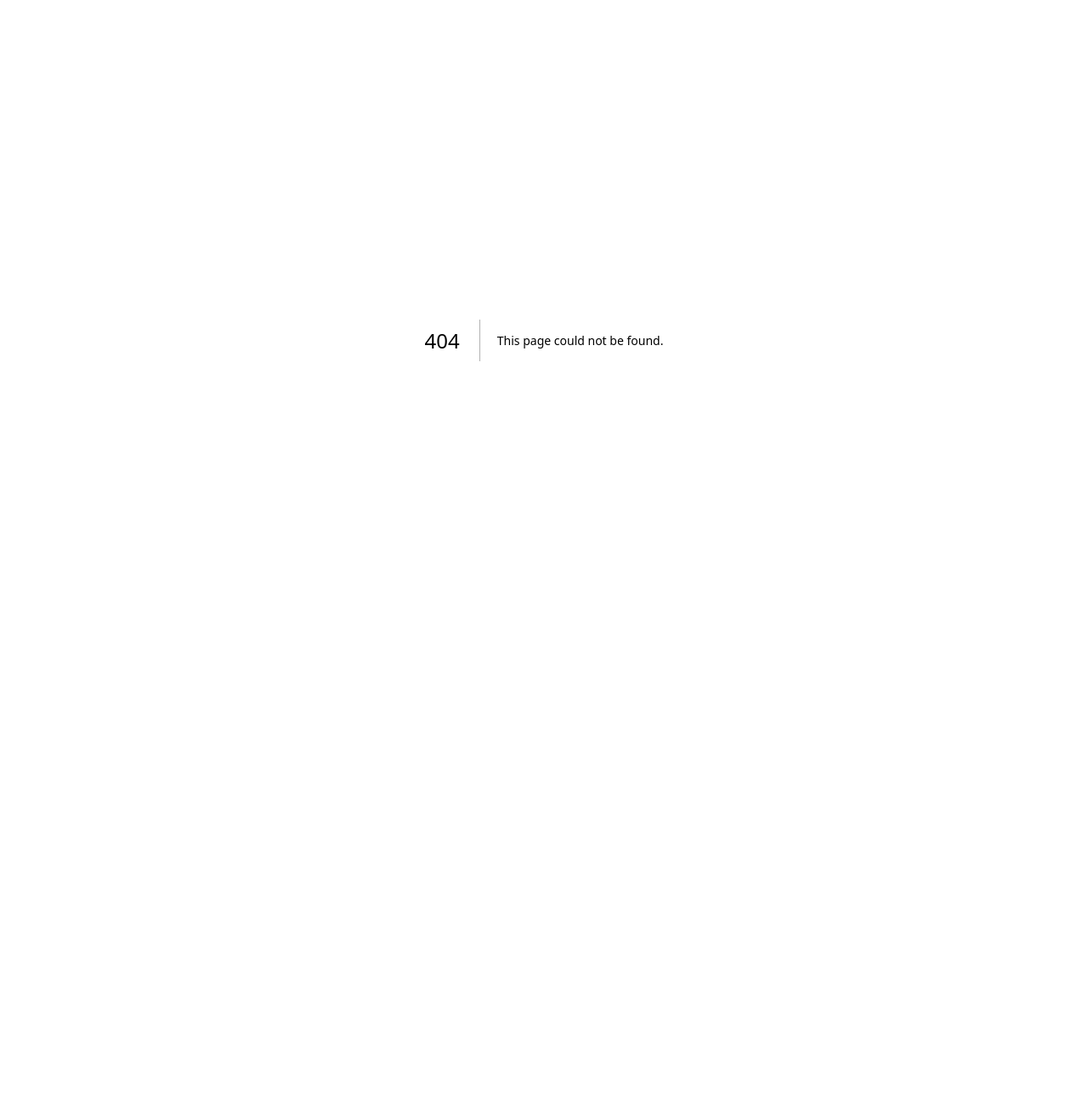
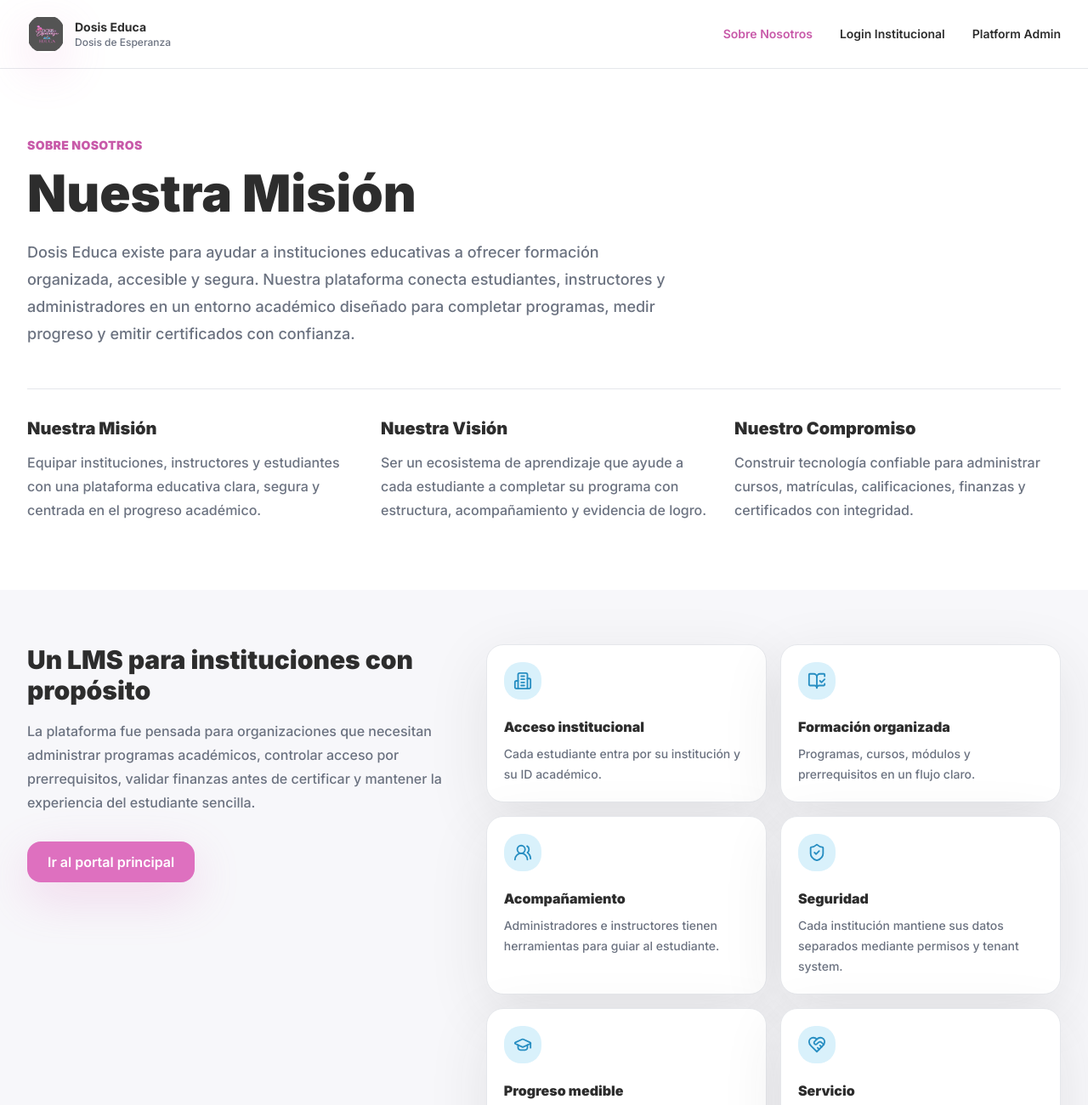
Before and after one commit to angelruizstudio-cpu/KTG-LMS, a Next.js app: page /about in a window 1280 px wide. Before the commit this address had no page. Shown: the top 1300 px of the page at 85% size. Before the commit the page ends 800 px from the top, so only its background shows below. Built offline with nearby package versions, Linux system fonts and the light colour scheme.

Commit message:
add-spanish-about-page

```diff
--- /dev/null
+++ b/src/app/about/page.tsx
@@ -0,0 +1,129 @@
+import { BookOpenCheck, Building2, GraduationCap, HeartHandshake, ShieldCheck, UsersRound } from "lucide-react";
+import type { LucideIcon } from "lucide-react";
+import Link from "next/link";
+
+import { BrandLogo } from "@/components/brand-logo";
+import { LinkButton } from "@/components/ui/link-button";
+
+const overviewItems = [
+  {
+    title: "Nuestra Misión",
+    description:
+      "Equipar instituciones, instructores y estudiantes con una plataforma educativa clara, segura y centrada en el progreso académico."
+  },
+  {
+    title: "Nuestra Visión",
+    description:
+      "Ser un ecosistema de aprendizaje que ayude a cada estudiante a completar su programa con estructura, acompañamiento y evidencia de logro."
+  },
+  {
+    title: "Nuestro Compromiso",
+    description:
+      "Construir tecnología confiable para administrar cursos, matrículas, calificaciones, finanzas y certificados con integridad."
+  }
+];
+
+const values: Array<{ description: string; Icon: LucideIcon; title: string }> = [
+  { title: "Acceso institucional", description: "Cada estudiante entra por su institución y su ID académico.", Icon: Building2 },
+  { title: "Formación organizada", description: "Programas, cursos, módulos y prerrequisitos en un flujo claro.", Icon: BookOpenCheck },
+  { title: "Acompañamiento", description: "Administradores e instructores tienen herramientas para guiar al estudiante.", Icon: UsersRound },
+  {
+    title: "Seguridad",
+    description: "Cada institución mantiene sus datos separados mediante permisos y tenant system.",
+    Icon: ShieldCheck
+  },
+  { title: "Progreso medible", description: "El estudiante puede ver cursos, avances, notas y certificados.", Icon: GraduationCap },
+  { title: "Servicio", description: "Diseñado para apoyar educación con propósito, orden y excelencia.", Icon: HeartHandshake }
+];
+
+export default function AboutPage() {
+  return (
+    <main className="min-h-screen bg-background text-text-primary">
+      <header className="border-b border-border bg-surface">
+        <div className="mx-auto flex h-20 max-w-7xl items-center justify-between px-5 sm:px-8">
+          <Link href="/">
+            <BrandLogo />
+          </Link>
+          <nav className="hidden items-center gap-8 text-sm font-semibold text-text-primary md:flex">
+            <Link className="text-primary-hover" href="/about">
+              Sobre Nosotros
+            </Link>
+            <Link className="transition hover:text-primary-hover" href="/auth/login">
+              Login Institucional
+            </Link>
+            <Link className="transition hover:text-primary-hover" href="/platform/login">
+              Platform Admin
+            </Link>
+          </nav>
+        </div>
+      </header>
+
+      <section className="bg-surface">
+        <div className="mx-auto max-w-7xl px-5 py-14 sm:px-8 lg:py-20">
+          <div className="max-w-4xl">
+            <p className="text-sm font-black uppercase tracking-wide text-primary-hover">Sobre Nosotros</p>
+            <h1 className="mt-4 text-5xl font-black leading-tight text-text-primary sm:text-6xl">Nuestra Misión</h1>
+            <p className="mt-6 max-w-3xl text-lg font-medium leading-8 text-text-secondary">
+              Dosis Educa existe para ayudar a instituciones educativas a ofrecer formación organizada, accesible y
+              segura. Nuestra plataforma conecta estudiantes, instructores y administradores en un entorno académico
+              diseñado para completar programas, medir progreso y emitir certificados con confianza.
+            </p>
+          </div>
+
+          <div className="mt-12 h-px bg-border" />
+
+          <div className="mt-8 grid gap-8 md:grid-cols-3">
+            {overviewItems.map((item) => (
+              <article key={item.title}>
+                <h2 className="text-xl font-black text-text-primary">{item.title}</h2>
+                <p className="mt-3 text-base font-medium leading-7 text-text-secondary">{item.description}</p>
+              </article>
+            ))}
+          </div>
+        </div>
+      </section>
+
+      <section className="mx-auto max-w-7xl px-5 py-14 sm:px-8 lg:py-16">
+        <div className="grid gap-10 lg:grid-cols-[0.85fr_1.15fr] lg:items-start">
+          <div>
+            <h2 className="text-3xl font-black text-text-primary">Un LMS para instituciones con propósito</h2>
+            <p className="mt-4 text-base font-medium leading-7 text-text-secondary">
+              La plataforma fue pensada para organizaciones que necesitan administrar programas académicos, controlar
+              acceso por prerrequisitos, validar finanzas antes de certificar y mantener la experiencia del estudiante
+              sencilla.
+            </p>
+            <LinkButton className="mt-8" href="/" size="lg">
+              Ir al portal principal
+            </LinkButton>
+          </div>
+
+          <div className="grid gap-4 sm:grid-cols-2">
+            {values.map(({ description, Icon, title }) => (
+              <article className="rounded-2xl border border-border bg-surface p-5 shadow-soft" key={title}>
+                <span className="grid size-11 place-items-center rounded-2xl bg-secondary-light text-secondary-hover">
+                  <Icon size={22} />
+                </span>
+                <h3 className="mt-5 font-black text-text-primary">{title}</h3>
+                <p className="mt-2 text-sm font-medium leading-6 text-text-secondary">{description}</p>
+              </article>
+            ))}
+          </div>
+        </div>
+      </section>
+
+      <section className="bg-sidebar text-text-inverse">
+        <div className="mx-auto grid max-w-7xl gap-6 px-5 py-12 sm:px-8 md:grid-cols-[1fr_auto] md:items-center">
+          <div>
+            <h2 className="text-3xl font-black">Educación organizada para cada institución</h2>
+            <p className="mt-3 max-w-2xl text-text-inverse/75">
+              Cada institución tiene su propio portal, sus usuarios, sus programas y sus certificados.
+            </p>
+          </div>
+          <LinkButton className="bg-primary hover:bg-primary-hover" href="/auth/login" size="lg">
+            Acceder al login institucional
+          </LinkButton>
+        </div>
+      </section>
+    </main>
+  );
+}
--- a/src/app/page.tsx
+++ b/src/app/page.tsx
@@ -14,6 +14,9 @@ export default function HomePage() {
             <BrandLogo inverse />
           </Link>
           <nav className="hidden items-center gap-8 text-sm font-semibold text-text-inverse/85 md:flex">
+            <Link className="transition hover:text-accent" href="/about">
+              Sobre Nosotros
+            </Link>
             <Link className="transition hover:text-accent" href="/auth/login">
               Institution Login
             </Link>
```
